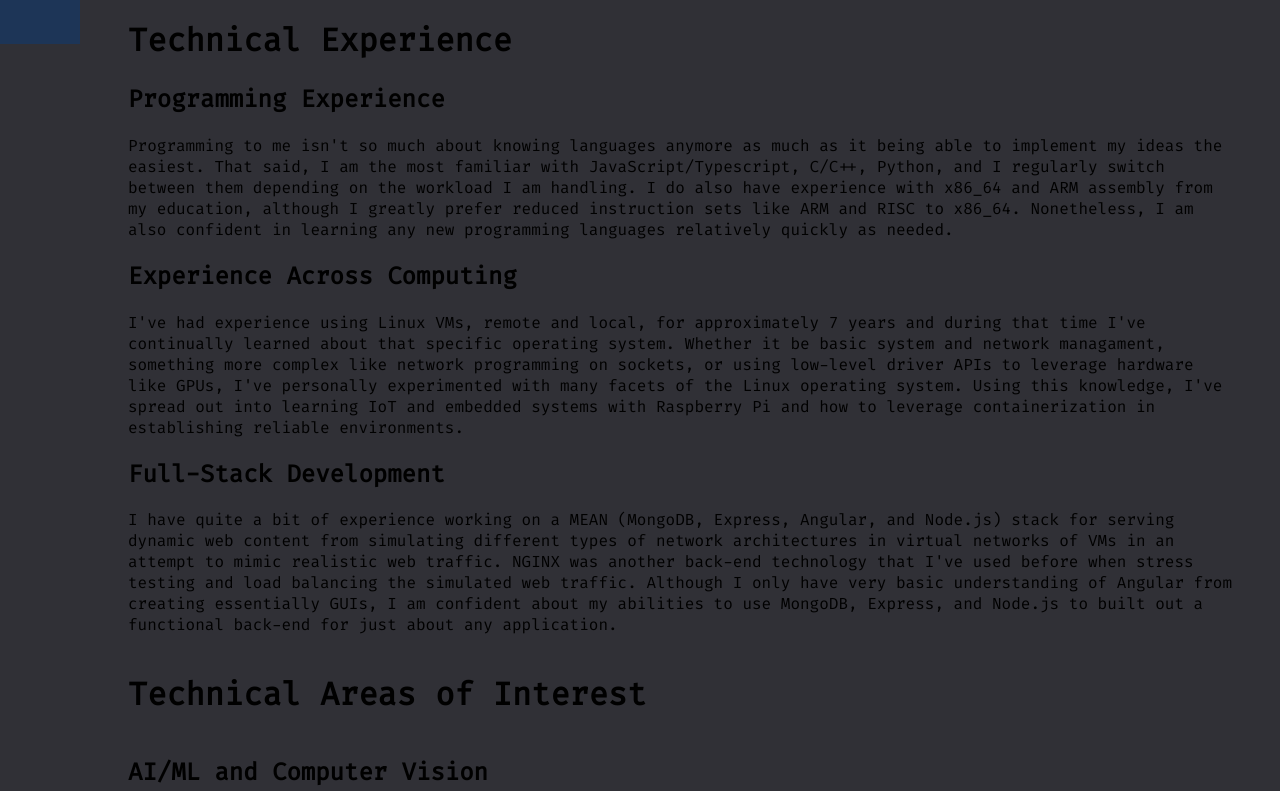
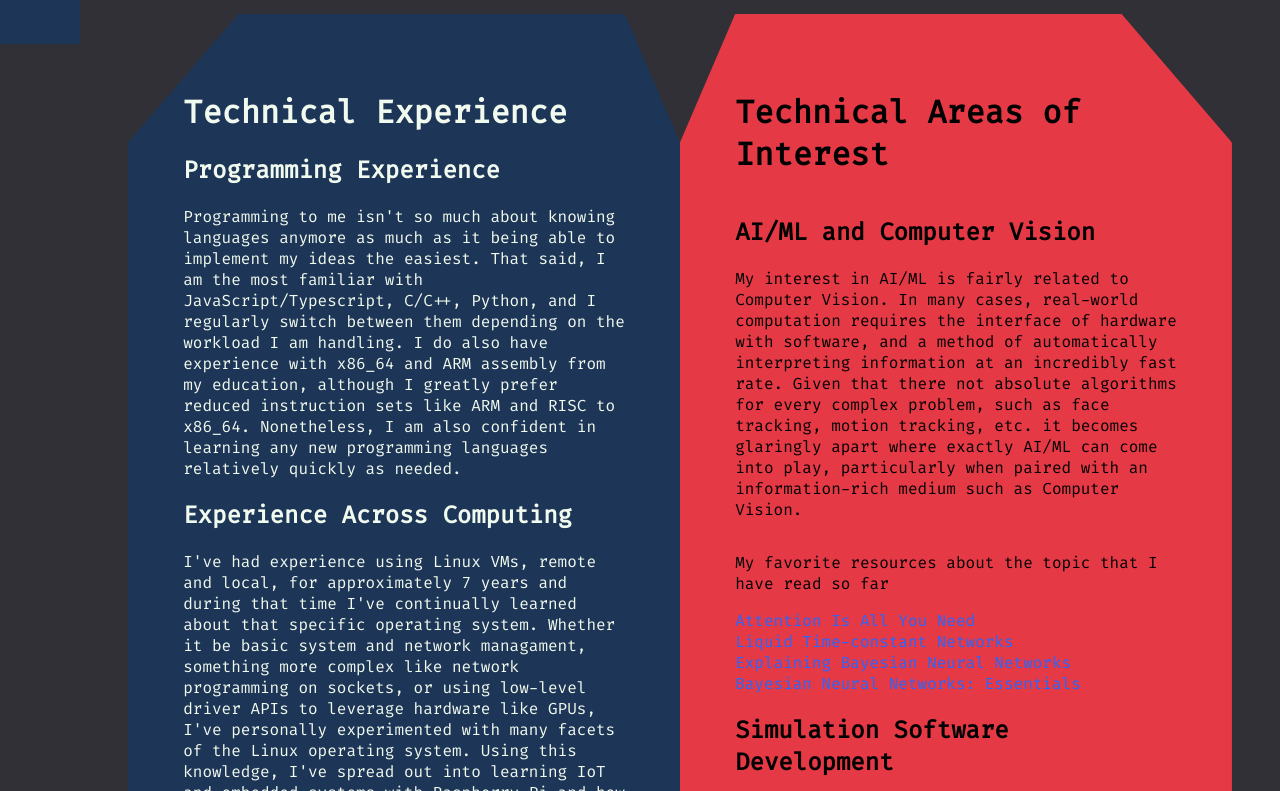
Before and after one commit to khth0n/TAMU-webpage, a website: page ~icordova/qualifications/index.html in a window 1280 px wide. Shown: the part 756-1547 px from the top of the page. Drawn offline with Linux system fonts and the light colour scheme.

Commit message:
Refined Qualifications page for default CSS theme.

```diff
--- a/~icordova/qualifications/index.html
+++ b/~icordova/qualifications/index.html
@@ -34,7 +34,9 @@
         <iframe src="https://drive.google.com/file/d/1AiwRSpHY2LC69bV4ABsGZo90VupcLTf4/preview" width="100%" height="480" allow="autoplay"></iframe>
     </div>
 
-    <div id="technical-skills">
+    <div id="technical-background" class="alt-hflex cornered">
+
+        <div id="technical-skills" class="cornered">
 
             <h1>Technical Experience</h1>
 
@@ -86,7 +88,7 @@
             </div>
         </div>
 
-    <div id="technical-interests" class="vflex">
+        <div id="technical-interests" class="vflex cornered">
 
             <h1>Technical Areas of Interest</h1>
 
@@ -136,6 +138,7 @@
             </div>
         </div>
 
+    </div>
 
     <script defer type="module" src="/~icordova/src/templates/navbar.js"></script>
     <script defer type="module" src="/~icordova/src/templates/themeSelector.js"></script>
--- a/~icordova/stylesheets/style.css
+++ b/~icordova/stylesheets/style.css
@@ -376,6 +376,29 @@ Qualifications Page CSS
     height: 80vh;
 }
 
+#technical-background {
+
+    margin-top: 2vh;
+    width: 100%;
+}
+
+#technical-skills {
+
+    background-color: var(--dblue);
+    color: var(--offwhite);
+
+    padding: 5%;
+    width: 40%;
+}
+
+#technical-interests {
+
+    background-color: var(--lred);
+
+    padding: 5%;
+    width: 40%;
+}
+
 /*
 Service Page CSS
 */
```
Lines whose indentation alone changed are shown as unchanged.
